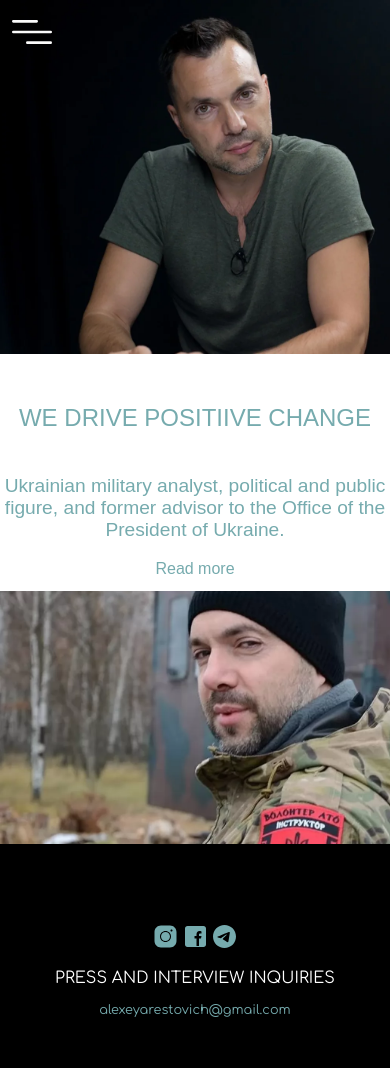
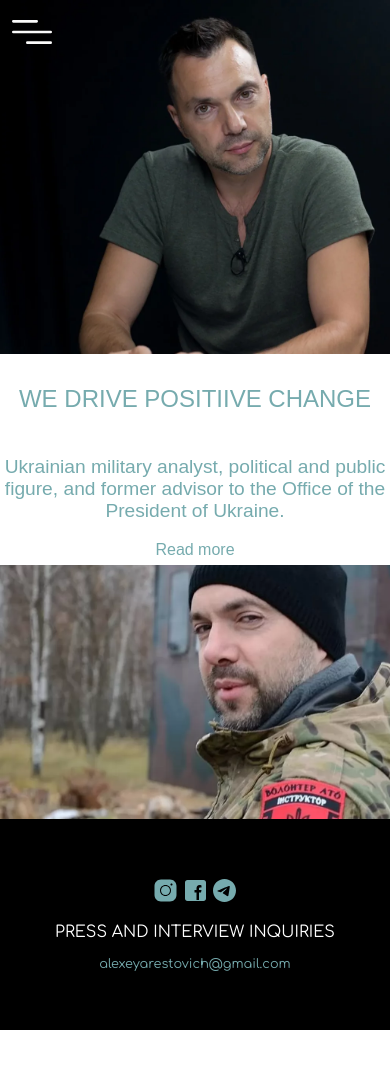
Before and after one commit to alexeyvlasov2021/arestovichsite, a plain HTML site: page index.html in a window 390 px wide. After the commit the page ends 1030 px from the top, so only its background shows below. Drawn offline with nearby package versions, Linux system fonts and the light colour scheme.

Commit message:
updated styles for mobile

```diff
--- a/style.css
+++ b/style.css
@@ -80,7 +80,7 @@ div.message {
     display: flex;
     flex-direction: column;
     align-items: center;
-    justify-content: flex-start;
+    justify-content: center;
     font-size: 1.4rem;
     font-family: sans-serif
 }
@@ -197,7 +197,7 @@ footer p{
     }
 
     div.message{
-        margin-top: 45vh;
+        margin-top: 42vh;
         height: 25vh;
     }
 
@@ -223,7 +223,7 @@ footer p{
     }
 
     footer{
-        height: 30vh;
+        height: 25vh;
     }
     footer p{
         opacity: 1;
```
